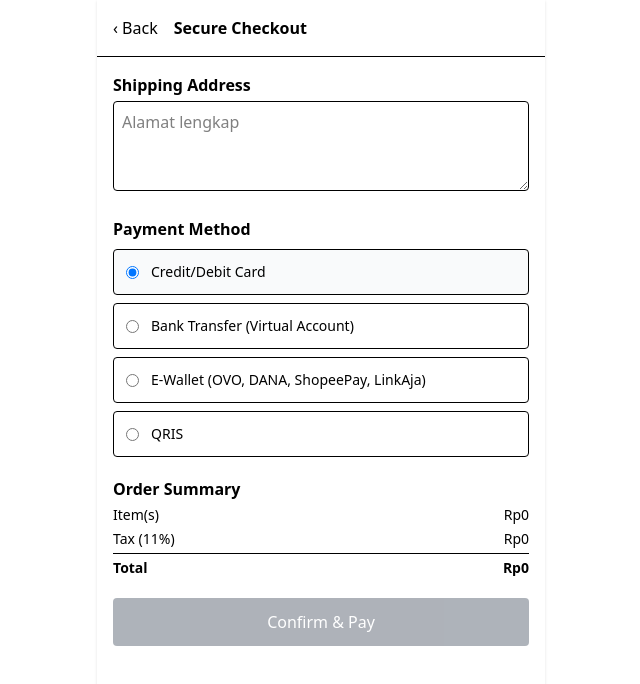
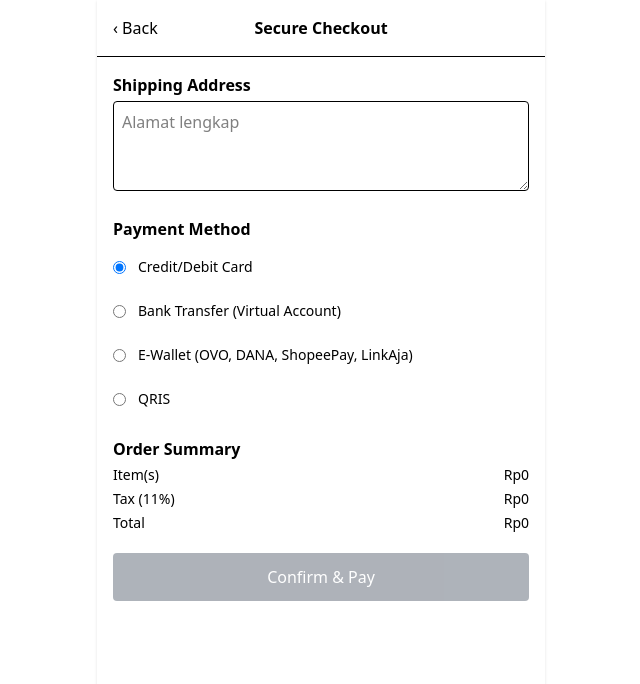
Before and after one commit to nerd-emoji/UTS20261_ITFinTech_NathanielLouisHalimin, a Next.js app in the folder WEB_PaymentGateway/: page /payment in a window 1280 px wide. Shown: the top 684 px of the page, without its empty margins (319-959 px from the left). Built offline with nearby package versions, Linux system fonts and the light colour scheme.

Commit message:
payment update

```diff
--- a/WEB_PaymentGateway/pages/payment.js
+++ b/WEB_PaymentGateway/pages/payment.js
@@ -50,8 +50,8 @@ export default function Payment() {
 
   return (
     <div>
-      <header className="p-4 border-b flex gap-4">
-        <Link href="/checkout">‹ Back</Link>
+      <header className="relative p-4 border-b flex items-center justify-center">
+        <Link href="/checkout" className="absolute left-4">‹ Back</Link>
         <b>Secure Checkout</b>
       </header>
 
@@ -71,12 +71,10 @@ export default function Payment() {
           <div className="font-semibold mb-2">Payment Method</div>
           <div className="space-y-2">
             {METHODS.map((m) => (
-              <label
-                key={m.id}
-                className={`flex items-center gap-3 border rounded p-3 cursor-pointer ${
-                  method === m.id ? "border-black bg-gray-50" : ""
-                }`}
-              >
+                <label
+                  key={m.id}
+                  className="flex items-center gap-3 py-2 cursor-pointer"
+                >
                 <input
                   type="radio"
                   name="method"
@@ -94,7 +92,7 @@ export default function Payment() {
           <div className="text-sm space-y-1">
             <div className="flex justify-between"><span>Item(s)</span><span>{rp(subtotal)}</span></div>
             <div className="flex justify-between"><span>Tax (11%)</span><span>{rp(tax)}</span></div>
-            <div className="flex justify-between font-bold border-t pt-1">
+            <div className="flex justify-between">
               <span>Total</span><span>{rp(total)}</span>
             </div>
           </div>
```
